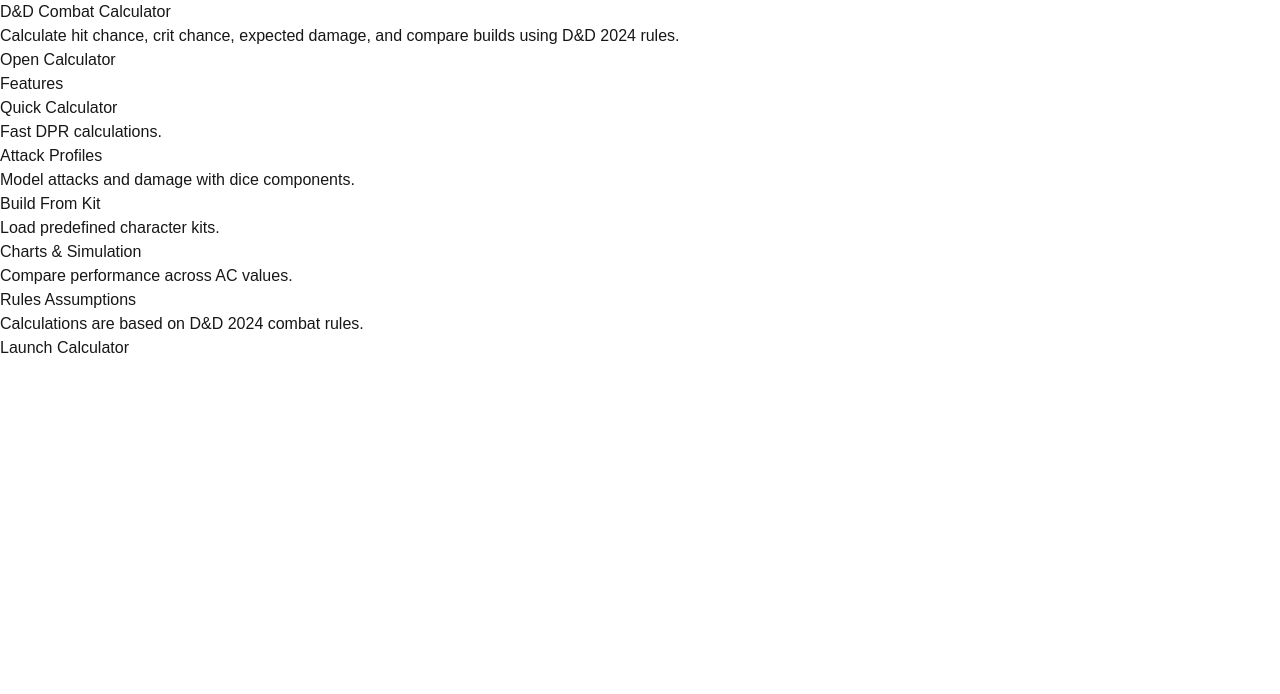
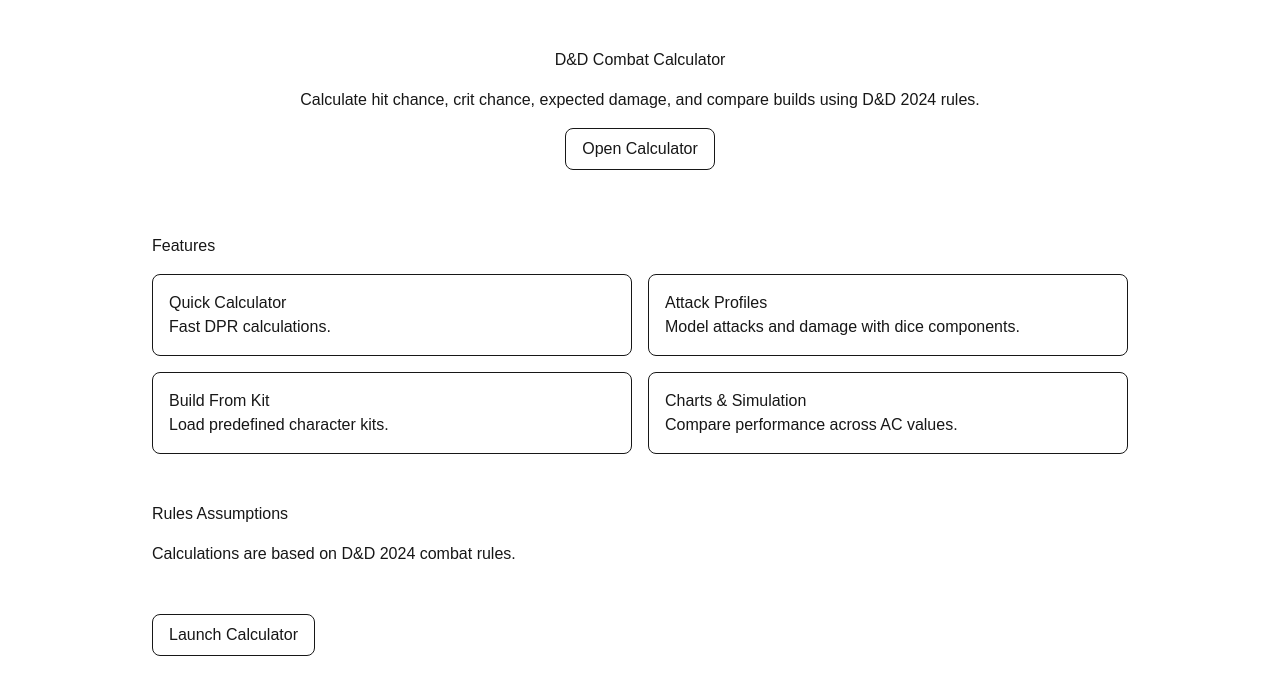
Before and after one commit to edrezner/dnd-combat-calculator, a Next.js app: page / in a window 1280 px wide. Shown: the top 694 px of the page. Built offline with nearby package versions, Linux system fonts and the light colour scheme.

Commit message:
Style landing page layour and feature cards

```diff
--- a/src/app/page.tsx
+++ b/src/app/page.tsx
@@ -2,50 +2,54 @@
 
 export default function Home() {
   return (
-    <main>
-      <section>
+    <main className="max-w-5xl mx-auto px-6 py-12">
+      <section className="text-center space-y-4 mb-16">
         <h1>D&D Combat Calculator</h1>
 
         <p>
           Calculate hit chance, crit chance, expected damage, and compare builds
           using D&D 2024 rules.
         </p>
-        <Link href="/calc">Open Calculator</Link>
+        <Link href="/calc" className="inline-block rounded-lg px-4 py-2 border">
+          Open Calculator
+        </Link>
       </section>
 
-      <section>
+      <section className="space-y-4 mb-12">
         <h2>Features</h2>
 
-        <div>
-          <article>
+        <div className="grid gap-4 md:grid-cols-2">
+          <article className="border rounded-lg p-4">
             <h3>Quick Calculator</h3>
             <p>Fast DPR calculations.</p>
           </article>
 
-          <article>
+          <article className="border rounded-lg p-4">
             <h3>Attack Profiles</h3>
             <p>Model attacks and damage with dice components.</p>
           </article>
 
-          <article>
+          <article className="border rounded-lg p-4">
             <h3>Build From Kit</h3>
             <p>Load predefined character kits.</p>
           </article>
 
-          <article>
+          <article className="border rounded-lg p-4">
             <h3>Charts & Simulation</h3>
             <p>Compare performance across AC values.</p>
           </article>
         </div>
       </section>
 
-      <section>
+      <section className="space-y-4 mb-12">
         <h2>Rules Assumptions</h2>
         <p>Calculations are based on D&D 2024 combat rules.</p>
       </section>
 
-      <section>
-        <Link href="/calc">Launch Calculator</Link>
+      <section className="space-y-4 mb-12">
+        <Link href="/calc" className="inline-block rounded-lg px-4 py-2 border">
+          Launch Calculator
+        </Link>
       </section>
     </main>
   );
```
